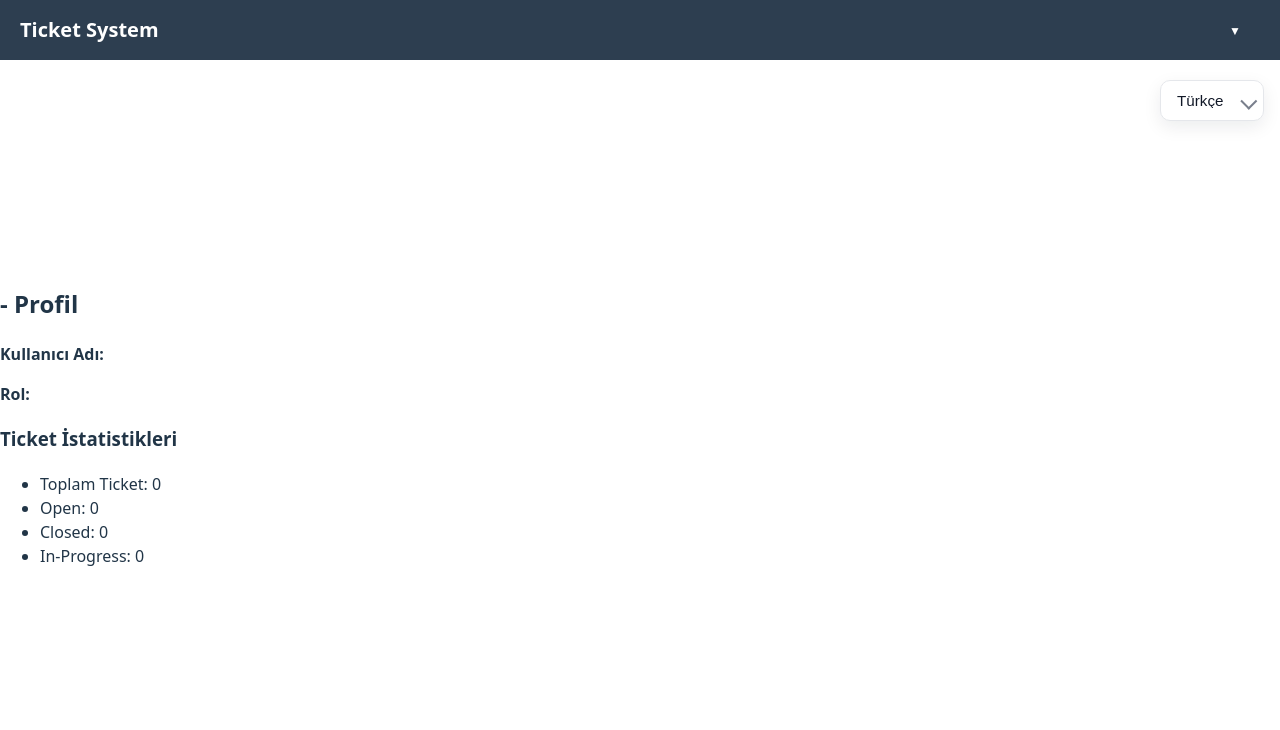
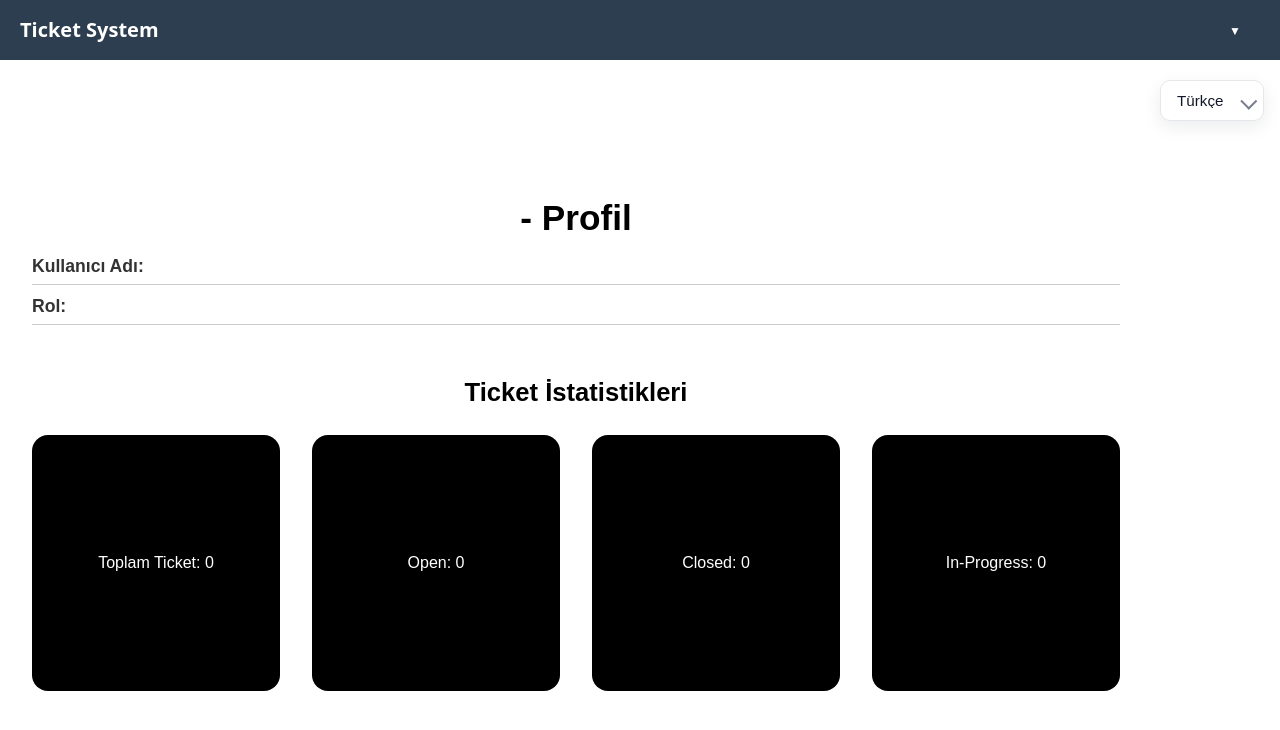
Before and after one commit to mhmtlmetin/ticket-system, a React (Vite) app: page /profile in a window 1280 px wide. Shown: the top 730 px of the page. Built offline with nearby package versions, Linux system fonts and the light colour scheme; data requests are answered from the project's data file; sample sign-in values are in the browser's storage.

Commit message:
tasarımsal düzenlemeler

```diff
--- a/src/pages/profile.jsx
+++ b/src/pages/profile.jsx
@@ -1,4 +1,5 @@
 import { useGetAllTicketsQuery,useGetUserByAuthorIdQuery } from "../services/tickets.service";
+import '../styles/profile.scss'
 
 export default function Profile() {
   const user = JSON.parse(localStorage.getItem("userName"));
--- a/src/styles/profile.scss
+++ b/src/styles/profile.scss
@@ -1,37 +1,78 @@
 .profile-page {
-  padding: 20px;
-  max-width: 600px;
-  margin: 80px auto; // Navbar alta kaysın diye margin
+  width: 85vw;
+  margin: 0 auto;
+  padding: 2rem;
+  font-family: 'Arial', sans-serif;
+  background: #fff;
+  color: #000;
 
   h2 {
-    margin-bottom: 10px;
-    color: #333;
+    font-size: 2.2rem;
+    margin-bottom: 0.5rem;
+    text-align: center;
+    font-weight: 700;
   }
 
   p {
-    margin: 5px 0;
+    font-size: 1.1rem;
+    margin: 0.5rem 0;
+    display: flex;
+    justify-content: space-between;
+    padding-bottom: 0.3rem;
+    border-bottom: 1px solid #ccc;
+
+    strong {
+      color: #333;
+    }
   }
 
   .stats {
-    margin-top: 20px;
-    background: #f9f9f9;
-    padding: 15px;
-    border-radius: 8px;
+    margin-top: 3rem;
 
     h3 {
-      margin-bottom: 10px;
+      font-size: 1.6rem;
+      margin-bottom: 1.5rem;
+      text-align: center;
+      font-weight: 600;
     }
 
     ul {
+      display: grid;
+      grid-template-columns: repeat(auto-fill, minmax(200px, 1fr));
+      gap: 2rem;
       list-style: none;
       padding: 0;
 
       li {
-        padding: 5px 0;
-        border-bottom: 1px solid #ddd;
+        background: black;
+        color: #fff;
+        border-radius: 16px;
+        padding: 3rem 1rem;
+        text-align: center;
+        cursor: pointer;
+        transition: background 0.3s ease, transform 0.3s ease;
+        display: flex;
+        flex-direction: column;
+        justify-content: center;
+        align-items: center;
+        min-height: 160px;
 
-        &:last-child {
-          border-bottom: none;
+        &:hover {
+          background: rgba(0, 123, 255, 0.85);
+          transform: translateY(-8px);
+        }
+
+        strong {
+          font-size: 1.1rem;
+          margin-bottom: 0.5rem;
+          display: block;
+          color: #fff;
+        }
+
+        span {
+          font-size: 2rem;
+          font-weight: bold;
+          color: #fff;
         }
       }
     }
```
